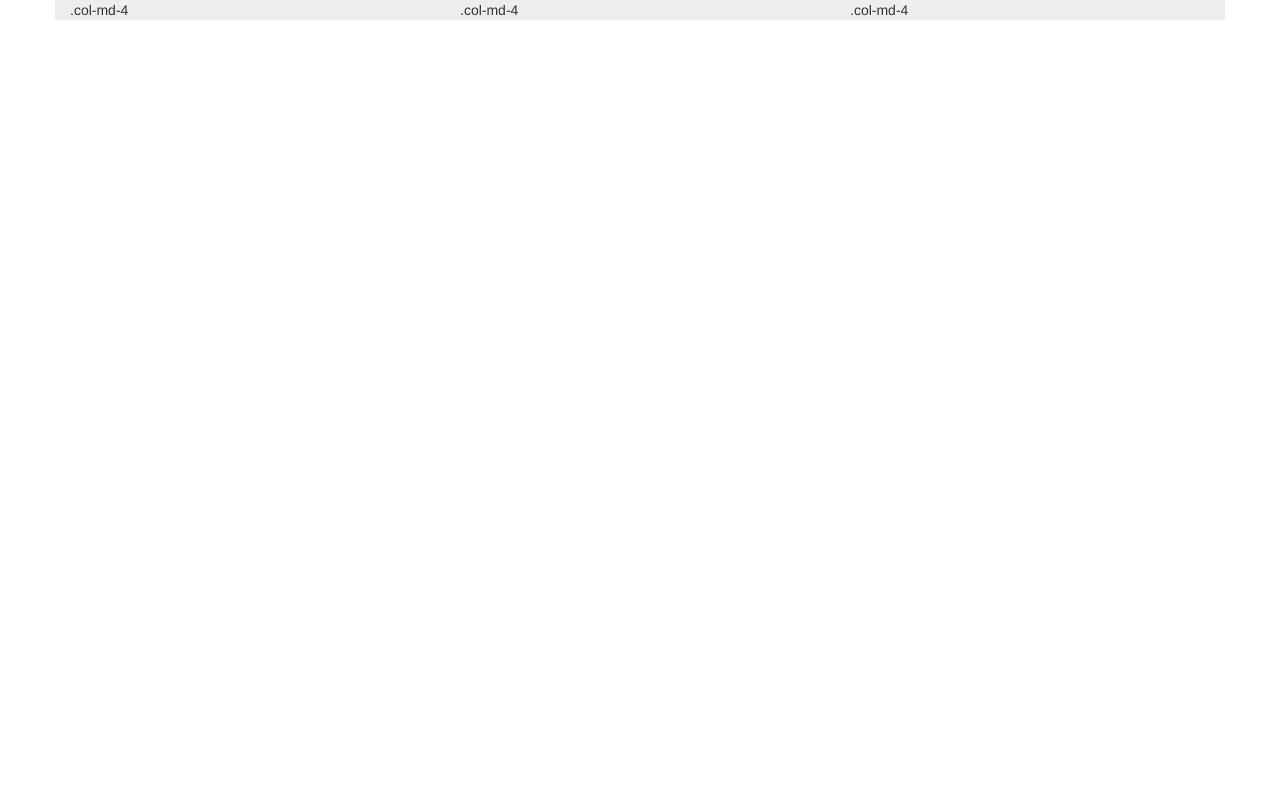
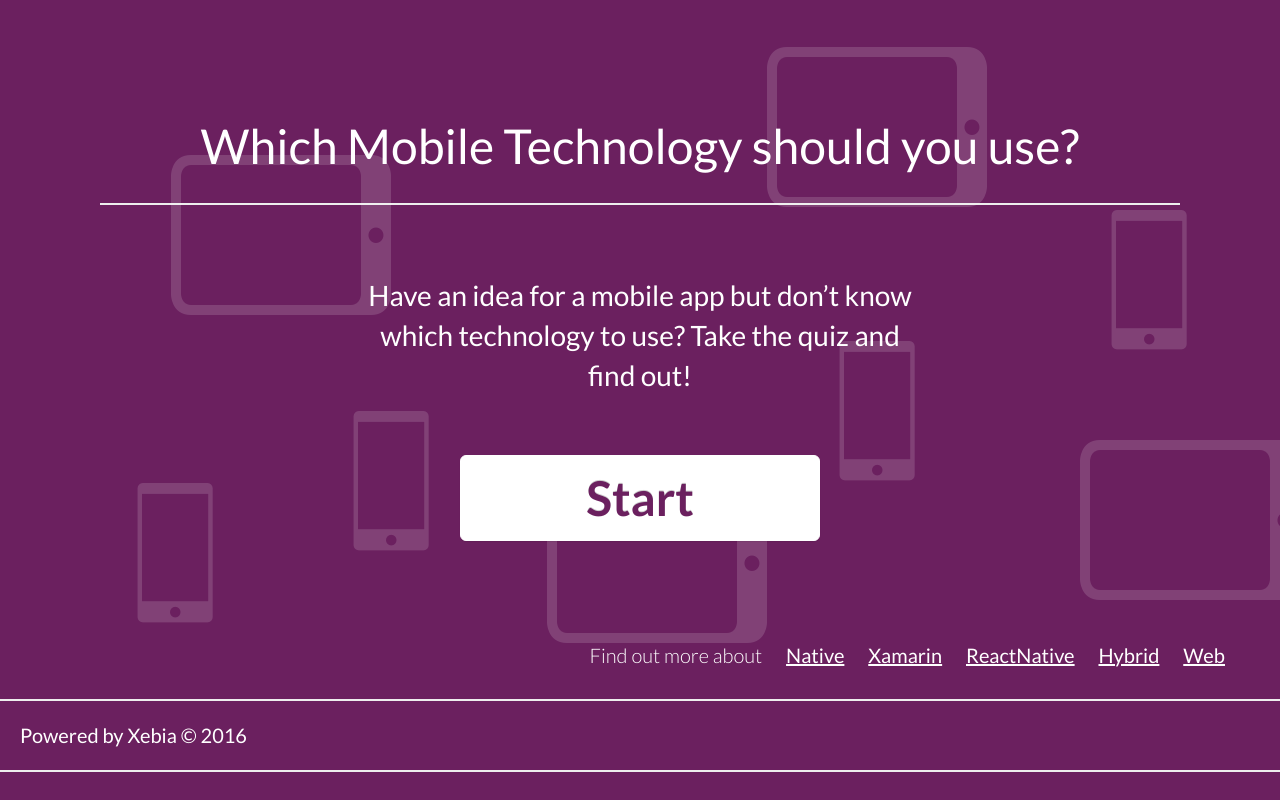
Before and after one commit to xebia/marketing-quiz, a website: page index.html in a window 1280 px wide. Drawn offline with nearby package versions, Linux system fonts and the light colour scheme.

Commit message:
Make index.html

```diff
--- a/index.html
+++ b/index.html
@@ -21,22 +21,62 @@
       <script src="https://oss.maxcdn.com/respond/1.4.2/respond.min.js"></script>
     <![endif]-->
 
-    <script src="marketing-quiz.js"></script>
+    <link href='https://fonts.googleapis.com/css?family=Lato:400,700,300' rel='stylesheet' type='text/css'>
+    <link rel="stylesheet" type="text/css" href="style/main.css">
 
-    <style>
-      div {
-        background-color: #eee;
-      }
-    </style>
   </head>
   <body>
+
+    <div id="tablet1">
+      <img src="images/tablet.png" />
+    </div>
+    <div id="tablet2">
+      <img src="images/tablet.png" />
+    </div>
+    <div id="tablet3">
+      <img src="images/tablet.png" />
+    </div>
+    <div id="tablet4">
+      <img src="images/tablet.png" />
+    </div>
+    <div id="phone1">
+      <img src="images/phone.png" />
+    </div>
+    <div id="phone2">
+      <img src="images/phone.png" />
+    </div>
+    <div id="phone3">
+      <img src="images/phone.png" />
+    </div>
+    <div id="phone4">
+      <img src="images/phone.png" />
+    </div>
+
+    <div class="container-fluid main-title">
+      <h1>Which Mobile Technology should you use?</h1>
+    </div>
+    <hr class="top">
     <div class="container">
       <div class="row">
-        <div class="col-md-4">.col-md-4</div>
-        <div class="col-md-4">.col-md-4</div>
-        <div class="col-md-4">.col-md-4</div>
+        <div class="col-md-6 col-md-offset-3 main-subtitle">
+          <p>Have an idea for a mobile app but don’t know which technology to use? Take the quiz and find out!</p>
+        </div>
+      </div>
+      <div class="row">
+        <div class="col-md-4 col-md-offset-4 main-subtitle">
+          <button type="button" class="btn btn-primary btn-lg btn-block">Start</button>
+        </div>
+      </div>
+      <div class="row main-links">
+        <p>Find out more about <a href="">Native</a> <a href="">Xamarin</a> <a href="">ReactNative</a> <a href="">Hybrid</a> <a href="">Web</a></p>
       </div>
     </div>
-
+    <hr>
+    <div class="container-fluid main-footer">
+      <div class="row">
+        <p>Powered by Xebia &copy; 2016</p>
+      </div>
+    </div>
+    <hr>
   </body>
 </html>
--- /dev/null
+++ b/style/main.css
@@ -0,0 +1,115 @@
+body {
+	background-color: #6B205F;
+	font-family: 'Lato', sans-serif;
+}
+
+hr.top {
+    display: block;
+    margin-left: 100px;
+    margin-right: 100px;
+    border-width: 2px;
+}
+
+hr {
+    display: block;
+    border-width: 2px;
+}
+
+.main-title {
+	text-align: center;
+	margin-top: 100px;
+}
+.main-title h1 {
+	font-size: 48px;
+	color: #FFF;
+}
+
+.main-subtitle {
+	text-align: center;
+	margin-top: 50px;
+}
+.main-subtitle p {
+	font-size: 28px;
+	color: #FFF;
+}
+
+.btn-primary {
+	border-color: #FFF !important;
+	background: #FFF !important;
+  	color: #6B205F !important;
+	font-size: 48px;
+  	font-weight: 700;
+}
+
+.main-links {
+	font-size: 20px;
+	color: #FFF;
+	font-weight: 300;
+	text-align: right;
+	margin-top: 100px;
+}
+
+.main-links a {
+	font-weight: 400;
+	color: #FFF;
+	text-decoration: underline;
+	margin-left: 20px;
+}
+
+.main-footer p {
+	margin-left: 20px;
+	margin-bottom: 0px;
+	margin-top: 0px;
+	font-size: 20px;
+	color: #FFF;
+	font-weight: 400;
+	text-align: left;
+}
+
+#tablet1 {
+	position: fixed;
+	left: 171px;
+	top: 155px;
+}
+
+#tablet2 {
+	position: fixed;
+	left: 547px;
+	top: 483px;
+}
+
+#tablet3 {
+	position: fixed;
+	left: 767px;
+	top: 47px;
+}
+
+#tablet4 {
+	position: fixed;
+	left: 1080px;
+	top: 440px;
+}
+
+#phone1 {
+	position: fixed;
+	left: 137px;
+	top: 483px;
+}
+
+#phone2 {
+	position: fixed;
+	left: 353px;
+	top: 411px;
+}
+
+#phone3 {
+	position: fixed;
+	left: 839px;
+	top: 341px;
+}
+
+#phone4 {
+	position: fixed;
+	left: 1111px;
+	top: 210px;
+}
```
Also changed, not shown: images/phone.png (added), images/tablet.png (added).
